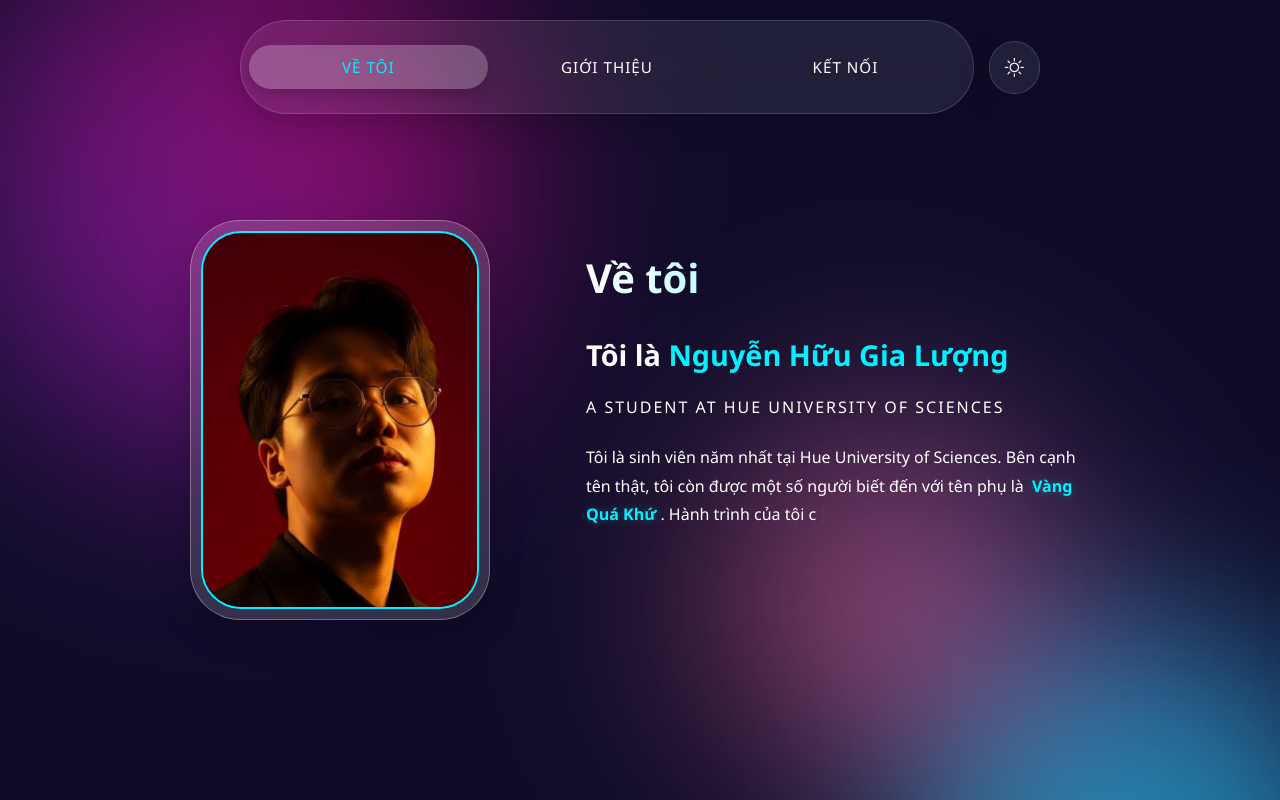
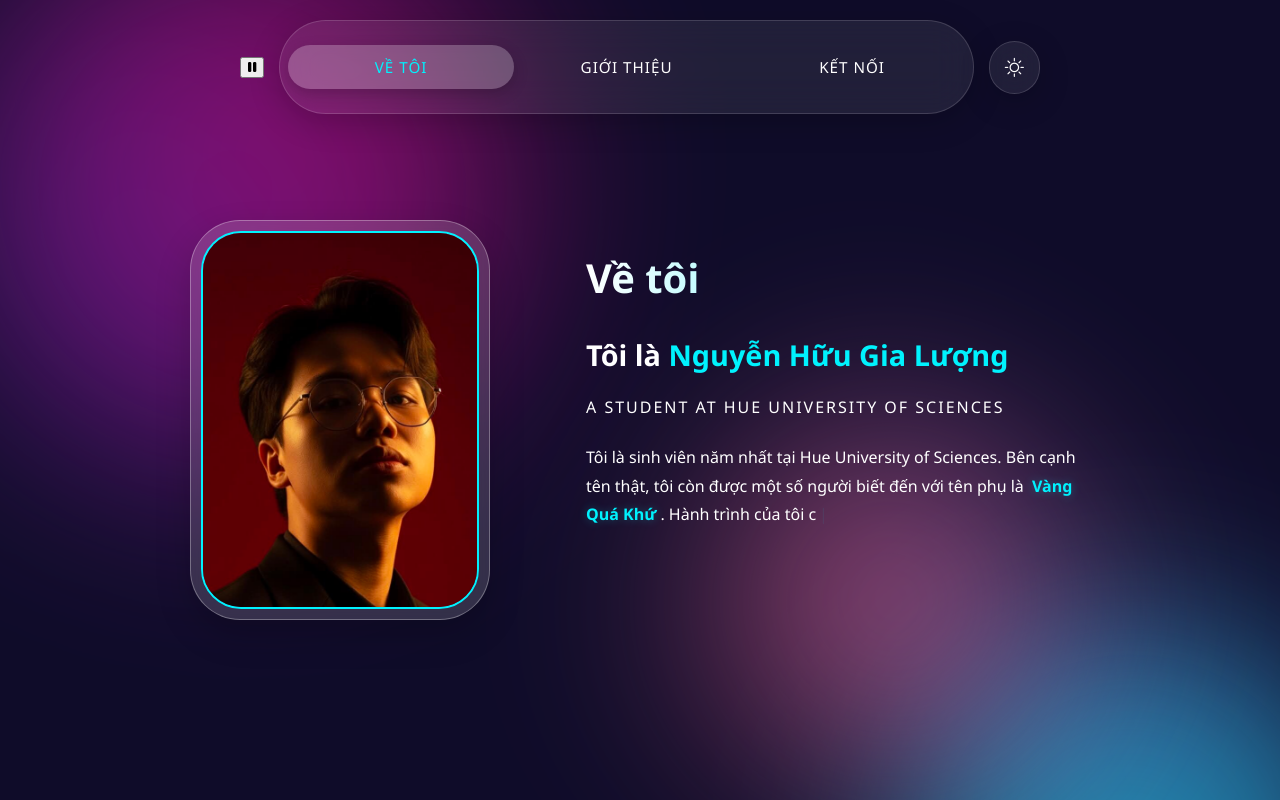
Before and after one commit to vangquakhu2007/my-portfolio, a plain HTML site: page index.html in a window 1280 px wide. Shown: the top 800 px of the page. Drawn offline with nearby package versions, Linux system fonts and the light colour scheme.

Commit message:
Update index.html

```diff
--- a/index.html
+++ b/index.html
@@ -20,7 +20,10 @@
         <div class="blob blob-2"></div>
         <div class="blob blob-3"></div>
         <header class="filter-tag">
-            <div class="glass-header">
+            <button id="vestibular-control" class="liquid-glass-btn" aria-label="Hoạt ảnh đang bật - Nhấn để tắt" title="Hoạt ảnh đang bật - Nhấn để tắt">
+                <span class="btn-text"><i class="fa-solid fa-pause"></i></span>
+            </button>
+            <div id="glass-header" class="glass-header">
                 <ul class="menu">
                     <li><a href="#home">Về tôi</a></li>
                     <li><a href="#information">Giới thiệu</a></li>
```
